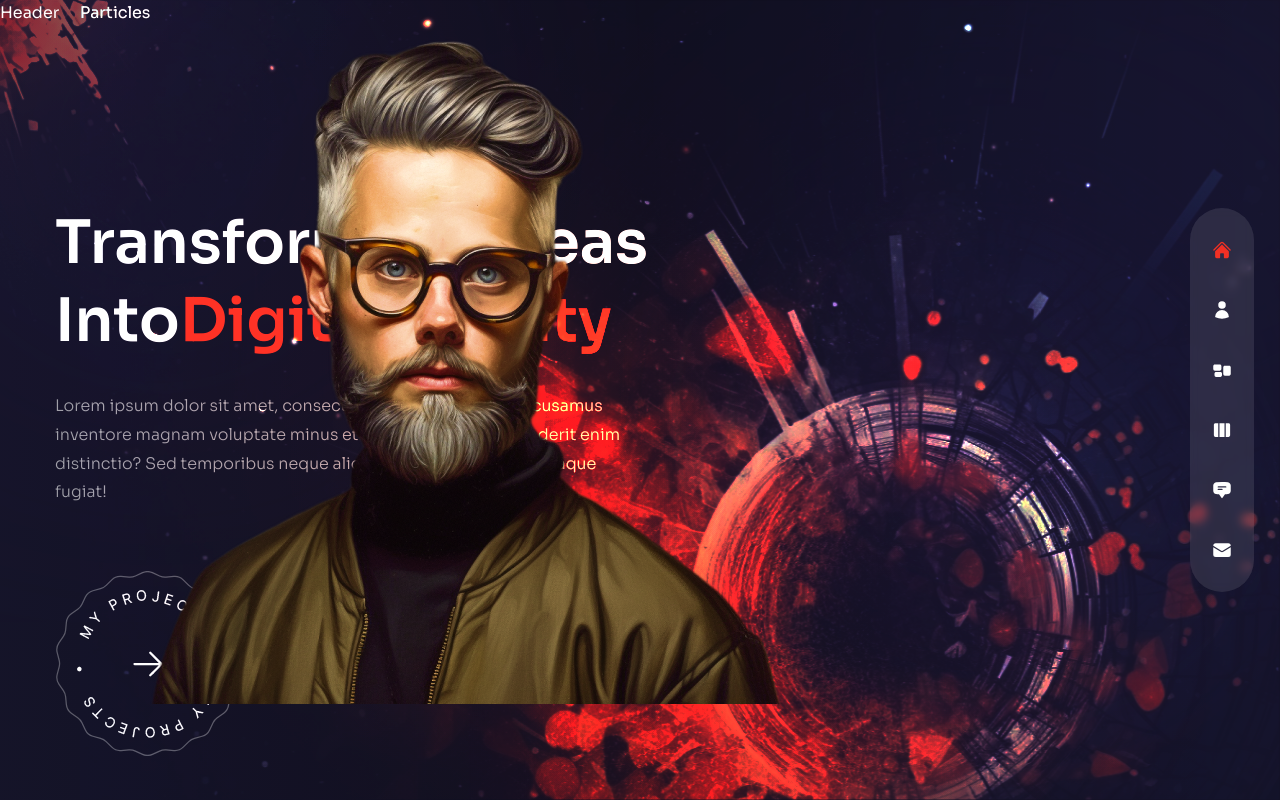
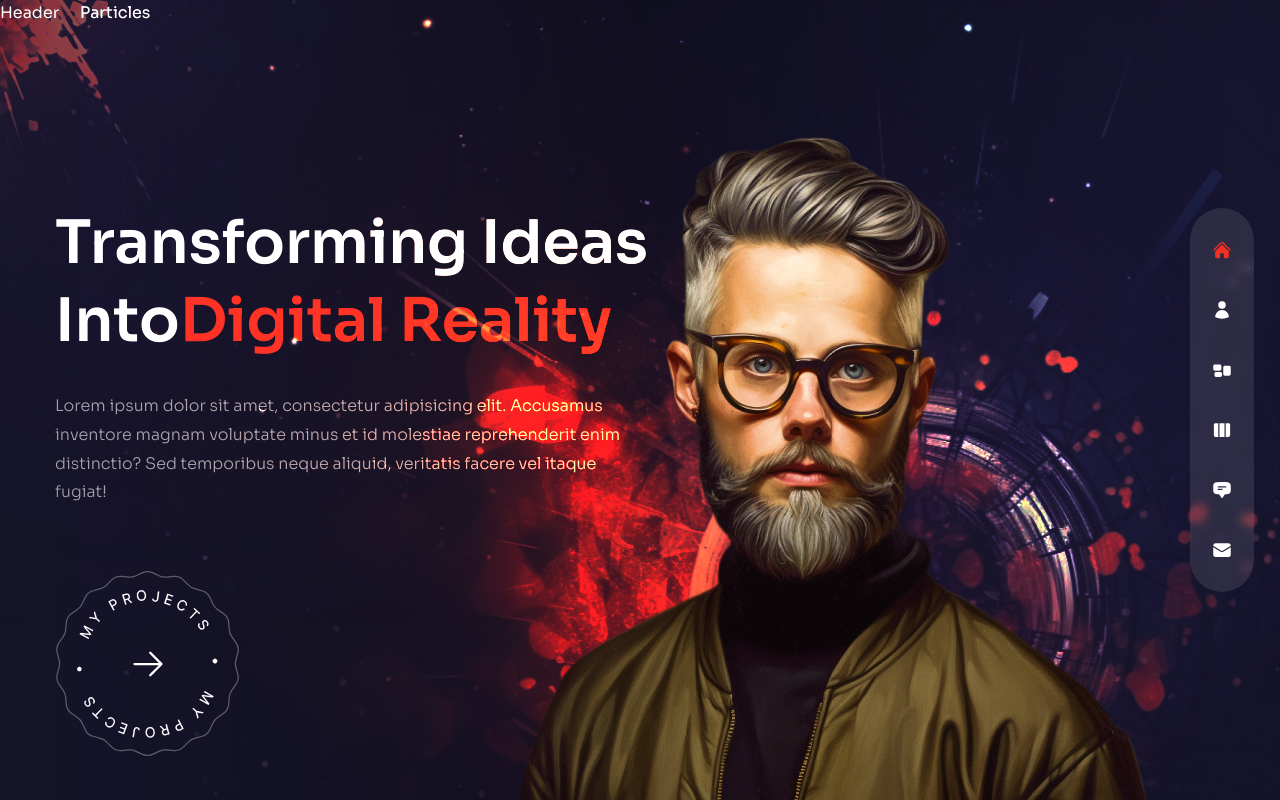
Before and after one commit to erickdc7/react-portfolio-2, a Next.js app: page / in a window 1280 px wide. Built offline with nearby package versions, Linux system fonts and the light colour scheme.

Commit message:
add avatar styles

```diff
--- a/pages/index.js
+++ b/pages/index.js
@@ -61,7 +61,7 @@ const Home = () => {
         {/* Particles */}
         <div>Particles</div>
         {/* Avatar Img */}
-        <div className="w-full h-full max-w-[737px] max-h-[678px]">
+        <div className="w-full h-full max-w-[737px] max-h-[678px] absolute -bottom-32 lg:bottom-0 lg:right-[8%]">
           <Avatar />
         </div>
       </div>
```
